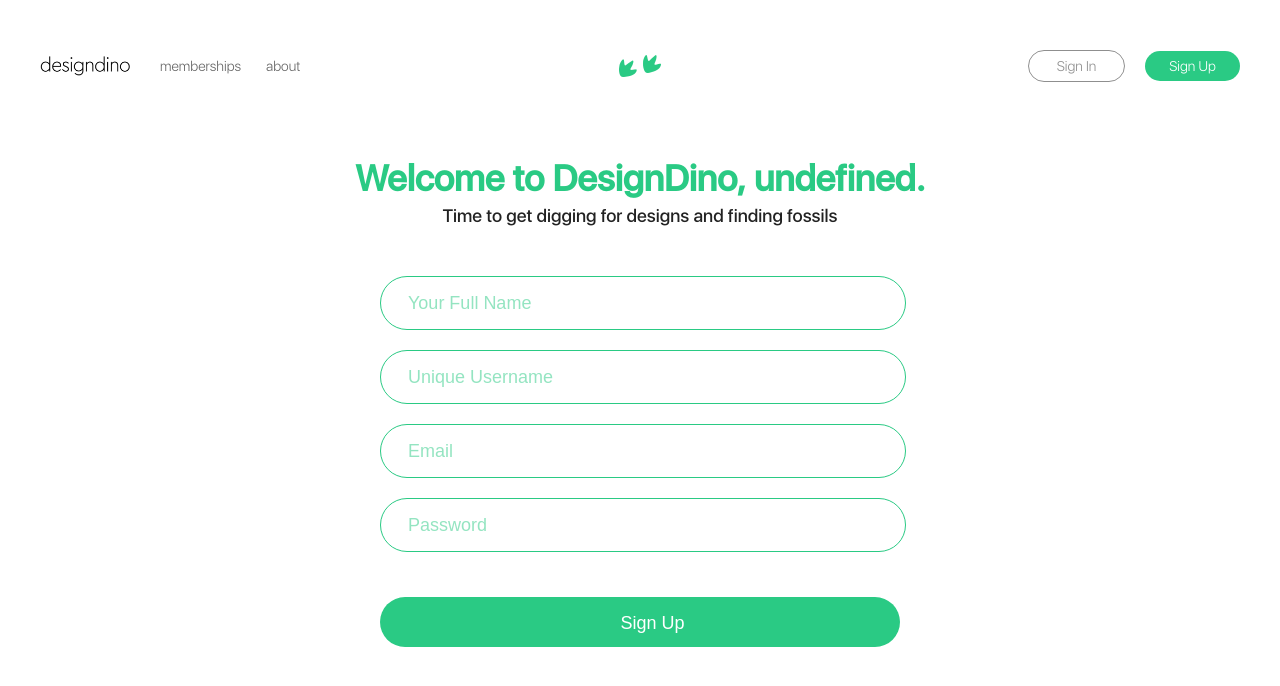
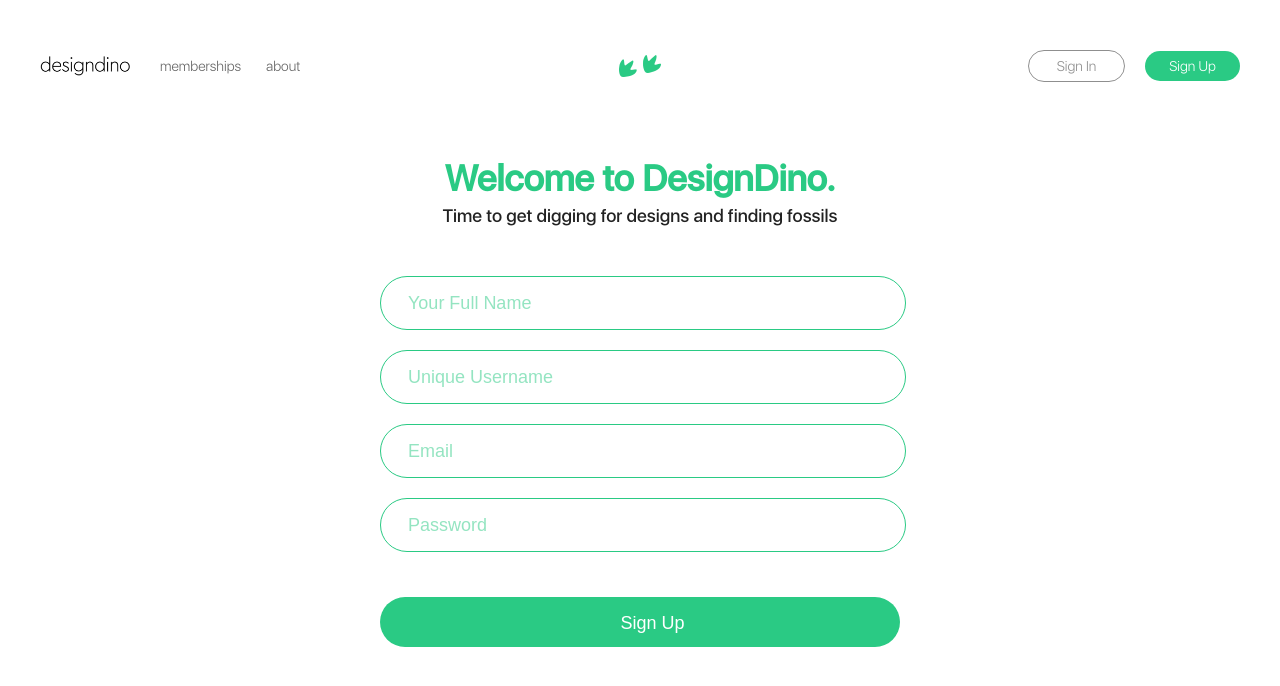
Before and after one commit to chasepoirier/designdino-client, a React (Create React App) app: page /register in a window 1280 px wide. Shown: the top 686 px of the page. Built offline with nearby package versions, Linux system fonts and the light colour scheme; no server answers.

Commit message:
changed register header

```diff
--- a/src/components/register/Register.js
+++ b/src/components/register/Register.js
@@ -68,7 +68,7 @@ class Register extends Component {
     const { errors } = this.state;
     return (
      <div className="page-wrapper">
-        <h1>Welcome to DesignDino{this.props.user.name !== null ? `, ${this.props.user.name}` : null}.</h1>
+        <h1>Welcome to DesignDino{this.props.user.name !== undefined ? `, ${this.props.user.name}` : null}.</h1>
         <div className="tagline">Time to get digging for designs and finding fossils</div>
         <form id="signup" onSubmit={this.onSubmit}>
 
```
